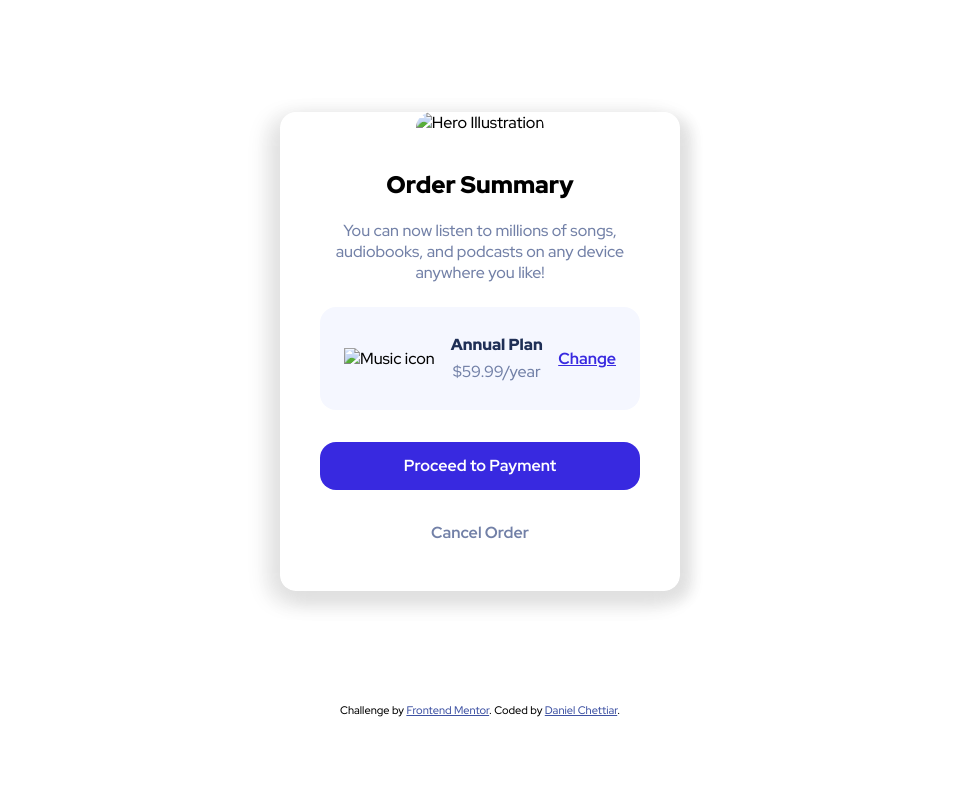
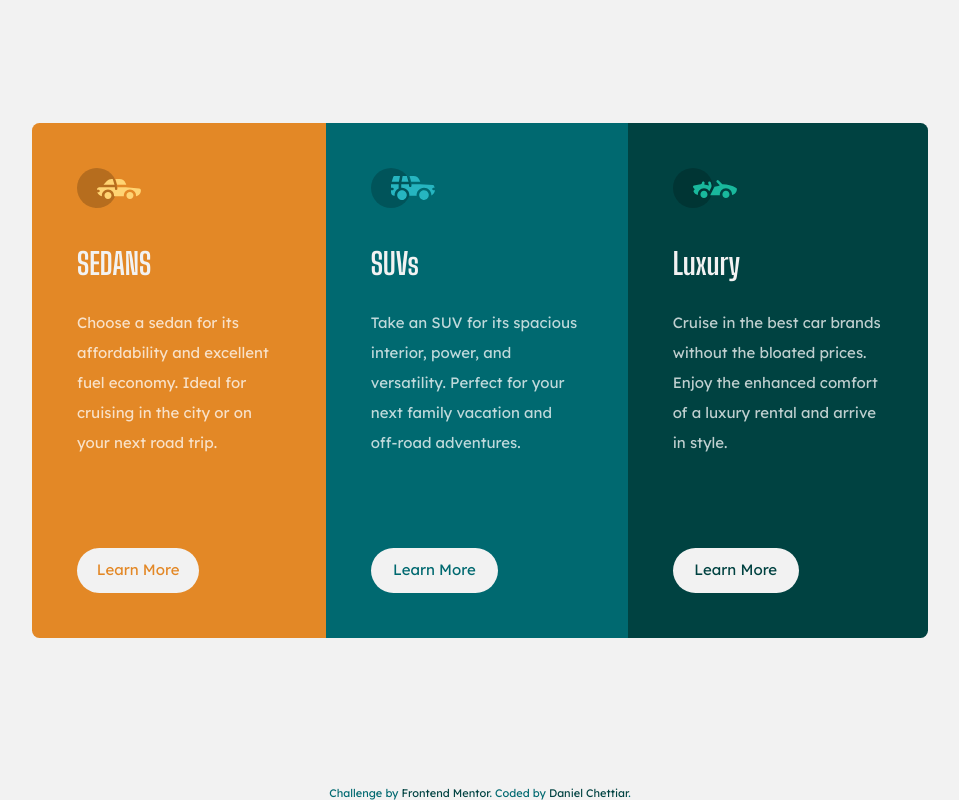
Before and after one commit to dannyboi07/3-column-card-preview, a plain HTML site: page index.html in a window 1280 px wide. Shown: the whole page, without its empty margins (160-1119 px from the left). Drawn offline with Linux system fonts and the light colour scheme.

Commit message:
Add files via upload

```diff
--- a/index.html
+++ b/index.html
@@ -5,75 +5,104 @@
   <meta name="viewport" content="width=device-width, initial-scale=1.0"> <!-- displays site properly based on user's device -->
 
   <link rel="icon" type="image/png" sizes="32x32" href="./images/favicon-32x32.png">
-  <link rel="stylesheet" type="text/css" href="style.css">
   <link rel="preconnect" href="https://fonts.googleapis.com">
   <link rel="preconnect" href="https://fonts.gstatic.com" crossorigin>
-  <link href="https://fonts.googleapis.com/css2?family=Red+Hat+Display:wght@500;700;900&display=swap" rel="stylesheet">
+  <link href="https://fonts.googleapis.com/css2?family=Lexend+Deca&display=swap" rel="stylesheet">
+  <link href="https://fonts.googleapis.com/css2?family=Big+Shoulders+Display:wght@700&display=swap" rel="stylesheet">
+  <link rel="stylesheet" type="text/css" href="style.css">
 
-  <title>Frontend Mentor | Order summary card</title>
+  <title>Frontend Mentor | 3-column preview card component</title>
 
   <!-- Feel free to remove these styles or customise in your own stylesheet 👍 -->
   <style>
-    .attribution { font-family: 'Red Hat Display'; font-size: 11px; text-align: center; margin-bottom: 1em; }
-    .attribution a { color: hsl(228, 45%, 44%); }
+
   </style>
 </head>
 <body>
 
-  <div class="card-container">
+  <main class="card-component">
 
-    <div class="img-hero-container">
-      <img src="./images/illustration-hero.svg"
-        alt="Hero Illustration" class="hero-img">
+    <div class="orange-container">
+
+      <div class="card-content">
+        <div class="vehicle-image">
+          <img src="./images/icon-sedans.svg" alt="">
+        </div>
+
+        <div class="vehicle-header">
+          <h1>SEDANS</h1>
+        </div>
+
+        <div class="vehicle-content">
+          <p>Choose a sedan for its affordability and excellent fuel economy. Ideal for cruising in the city
+            or on your next road trip.
+          </p>
+        </div>
+      </div>
+
+      <div class="learn-more">
+        <a href="">Learn More</a>
+      </div>
+
     </div>
 
-    <div class="card-details-container">
+    <div class="lightgreen-container">
 
-      <div class="card-header">
-        <h2>Order Summary</h2>
+      <div class="card-content">
+        <div class="vehicle-image">
+          <img src="./images/icon-suvs.svg" alt="">
+        </div>
+
+        <div class="vehicle-header">
+          <h1>SUVs</h1>
+        </div>
+
+        <div class="vehicle-content">
+          <p>Take an SUV for its spacious interior, power, and versatility. Perfect for your next family vacation
+            and off-road adventures.
+          </p>
+        </div>
       </div>
 
-      <div class="plan-description">
-        <p>You can now listen to millions of songs, audiobooks, and podcasts on any
-          device anywhere you like!</p>
+      <div class="learn-more">
+        <a href="">Learn More</a>
       </div>
 
-      <div class="plan-details">
+    </div>
 
-        <div class="plan-name-cost">
+    <div class="darkgreen-container">
 
-          <div class="icon-name-cost">
+      <div class="card-content">
 
-            <img src="./images/icon-music.svg" alt="Music icon">
-
-            <div class="name-cost">
-              <p>Annual Plan</p>
-              <p>$59.99/year</p>
-            </div>
-
-          </div>
-
+        <div class="vehicle-image">
+          <img src="./images/icon-luxury.svg" alt="">
         </div>
 
-        <a href="">Change</a>
+        <div class="vehicle-header">
+          <h1>Luxury</h1>
+        </div>
+
+        <div class="vehicle-content">
+          <p>Cruise in the best car brands without the bloated prices. Enjoy the enhanced comfort of a luxury
+            rental and arrive in style.
+          </p>
+        </div>
+
       </div>
 
-    <div class="pay-container">
-      <a href=""><span>Proceed to Payment</span></a>
-    </div>
+      <div class="learn-more">
+        <a href="">Learn More</a>
+      </div>
 
-    <div class="cancel-container">
-      <a href="">Cancel Order</a>
     </div>
 
     </div>
 
-  </div>
+  </main>
 
   <div class="attribution">
     Challenge by <a href="https://www.frontendmentor.io?ref=challenge" target="_blank">Frontend Mentor</a>.
     Coded by <a href="#">Daniel Chettiar</a>.
   </div>
-
 </body>
 </html>
--- a/style.css
+++ b/style.css
@@ -1,167 +1,208 @@
 :root {
-    --pale-blue: hsl(225, 100%, 94%);
-    --bright-blue: hsl(245, 75%, 52%);
-    --very-pale-blue: hsl(225, 100%, 98%);
-    --desaturated-blue: hsl(224, 23%, 55%);
-    --dark-blue: hsl(223, 47%, 23%);
+    font-size: 15px;
+    --prim-bright-orange: hsl(31, 77%, 52%);
+    --prim-dark-cyan: hsl(184, 100%, 22%);
+    --prim-very-dark-cyan: hsl(179, 100%, 13%);
+
+    --neut-trans-white-p: hsla(0, 0%, 100%, 0.75);
+    --neut-light-gray: hsl(0, 0%, 95%);
+}
+
+*,
+*::before,
+*::after {
+    margin: 0;
+    border: 0;
+    box-sizing: border-box;
 }
 
 body {
-    margin: 0;
-    border: 0;
+    height: 95vh;
+    display: flex;
+    justify-content: center;
+    align-items: center;
+
+    background-color: var(--neut-light-gray);
+
+    font-family: 'Lexend Deca', sans-serif;
+
+    z-index: 1;
 }
 
-.card-container {
-    border-radius: 1em;
-    margin: 7em auto;
-    max-width: 21.5%;
-    min-width: 400px;
-    box-shadow: 0px 8px 25px #e0e0e0,
-    -10px 8px 25px #e0e0e0, 10px 8px 15px #e0e0e0;
+.card-component {
+    display: flex;
 
-    font-family: "Red Hat Display";
-    text-align: center;
-}
-/* , 10px 8px 15px gray; */
-.hero-img {
-    max-width: 100%;
-    height: auto;
-    border-top-left-radius: 1em;
-    border-top-right-radius: 1em;
+    width: 60%;
+    min-width: 770px;
+
+    color: var(--neut-trans-white-p);
+    line-height: 2;
 }
 
-.card-details-container {
-    padding: 1em 2.5em 2em 2.5em;
+.vehicle-header {
+    font-family: 'Big Shoulders Display';
+    color: var(--neut-light-gray);
+    font-weight: 700;
+    margin: 1em 0 1em 0;
 }
 
-/* .card-header {
-    border: 1px solid;
-} */
-
-.card-header h2 {
-    font-weight: 900;
+.orange-container,
+.lightgreen-container,
+.darkgreen-container  {
+    display: flex;
+    flex-direction: column;
+    justify-content: space-between;
+    padding: 3em;
 }
 
-.plan-description {
-    color: var(--desaturated-blue);
+.orange-container {
+    background-color: var(--prim-bright-orange);
+    border-top-left-radius: 0.5em;
+    border-bottom-left-radius: 0.5em;
 }
 
-.plan-details {
-    display: flex;
-    justify-content: space-between;
-    align-items: center;
+.lightgreen-container {
+    background-color: var(--prim-dark-cyan);
 }
 
-.plan-details {
-    margin-top: 1.5em;
-    background-color: var(--very-pale-blue);
-    border-radius: 1em;
-    padding: 1.5em;
+.darkgreen-container {
+
+    background-color: var(--prim-very-dark-cyan);
+    border-top-right-radius: 0.5em;
+    border-bottom-right-radius: 0.5em;
+
 }
 
-.plan-details a {
-    font-weight: 700;
-    color: var(--bright-blue);
-    text-decoration-color: var(--bright-blue);
-    transition: text-decoration-color 250ms;
+.vehicle-content {
+    margin: 1em 0 3em 0;
 }
 
-.plan-details a:hover {
-    color: hsl(245, 75%, 70%);
-    text-decoration-color: transparent;
-    transition: text-decoration-color 250ms;
+.learn-more {
+    background-color: var(--neut-light-gray);
+    height: 3em;
+    width: 60%;
+    min-width: 110px;
+    margin-top: 3em;
+
+    border-radius: 2.5em;
+    bottom: 0;
+
+    transition: background-color 0.5s;
 }
 
-.icon-name-cost {
+.learn-more a {
+    width: 100%;
+    height: 100%;
+    border-radius: 2.5em;
     display: flex;
+    justify-content: center;
     align-items: center;
+
+    text-decoration: none;
+
+    transition: color 0.5s;
 }
 
-.icon-name-cost img {
-    max-width: 100%;
-    height: 100%;
+.learn-more:hover {
+    background-color: transparent;
+    color: var(--neut-light-gray);
+    border: 2px solid var(--neut-light-gray);
+    transition: background-color 0.5s;
 }
 
-.name-cost {
-    display: flex;
-    margin-left: 1em;
-    flex-direction: column;
-    justify-content: space-around;
+.learn-more a:hover {
+    color: var(--neut-light-gray);
+    transition: color 0.5s;
 }
 
-.name-cost p {
-    margin: 0.2em 0;
+.orange-container a {
+    color: var(--prim-bright-orange);
 }
 
-.name-cost p:first-child {
-    color: var(--dark-blue);
-    font-weight: 900;
+.lightgreen-container a {
+    color: var(--prim-dark-cyan);
 }
 
-.name-cost p:nth-child(2) {
-    color: var(--desaturated-blue);
-    font-weight: 500;
+.darkgreen-container a {
+    color: var(--prim-very-dark-cyan);
 }
 
-.pay-container {
-    margin-top: 2em;
-    height: 3em;
+.attribution {
+    position: fixed;
+    bottom: 0;
+    color: var(--prim-dark-cyan);
+    font-size: 11px;
+    text-align: center;
+    z-index: -1;
 }
 
-.pay-container a {
-    width: 100%;
-    height: 100%;
-
-    display: flex;
-    align-items: center;
-    justify-content: center;
-
-    border-radius: 1em;
-    text-decoration: none;
-    text-align: center;
-
-    background-color: var(--bright-blue);
-    color: white;
-    font-weight: 700;
-    transition: background-color 250ms;
+.attribution a {
+     color: var(--prim-very-dark-cyan);
+     text-decoration: transparent;
+     transition: color, text-decoration, 0.5s;
 }
 
-.pay-container a:hover {
-    background-color: hsl(245, 75%, 70%);
-    transition: background-color 250ms;
+.attribution a:hover {
+    text-decoration: underline;
+    color: var(--prim-bright-orange);
+    transition: text-decoration, color,  0.5s;
 }
 
-.cancel-container {
-    padding: 1em;
-    margin-top: 1em;
-    display: flex;
-    align-items: center;
-    justify-content: center;
+@media (max-width: 1280px) {
+    .card-component {
+        width: 70%;
+    }
 }
 
-.cancel-container a {
-    text-decoration: none;
-    color: var(--desaturated-blue);
-    font-weight: 700;
-    transition: color 250ms;
+@media (max-width: 1100px) {
+    .card-component {
+        width: 80%;
+    }
+
+    .orange-container,
+    .lightgreen-container,
+    .darkgreen-container  {
+        padding: 2em;
+    }
 }
 
-.cancel-container a:hover {
-    color: var(--dark-blue);
-    transition: color 250ms;
-}
-
-@media (max-width: 375px) {
-    .card-container {
-        margin: 5em auto;
-        min-width: 325px;
+@media (max-width: 960px) {
+    body {
+        height: initial;
+        align-items: baseline;
+        padding: 3em 0 3em 0;
     }
 
-    .card-details-container {
-        padding: 1em 1.5em;
+    .card-component {
+        flex-direction: column;
+        width: 90%;
+        min-width: 350px;
+        margin-top: auto;
+        margin-bottom: auto;
     }
 
-    .plan-details {
-        padding: 1em;
+    .orange-container,
+    .lightgreen-container,
+    .darkgreen-container  {
+        padding: 3em;
+    }
+
+    .orange-container {
+        border-top-right-radius: 0.5em;
+        border-bottom-left-radius: 0;
+    }
+
+    .darkgreen-container {
+        border-bottom-left-radius: 0.5em;
+        border-bottom-right-radius: 0.5em;
+        border-top-right-radius: 0;
+    }
+
+    .learn-more {
+        max-width: 380px;
+    }
+
+    .attribution {
+        margin-top: calc(100% + 50%);
     }
 }
```
